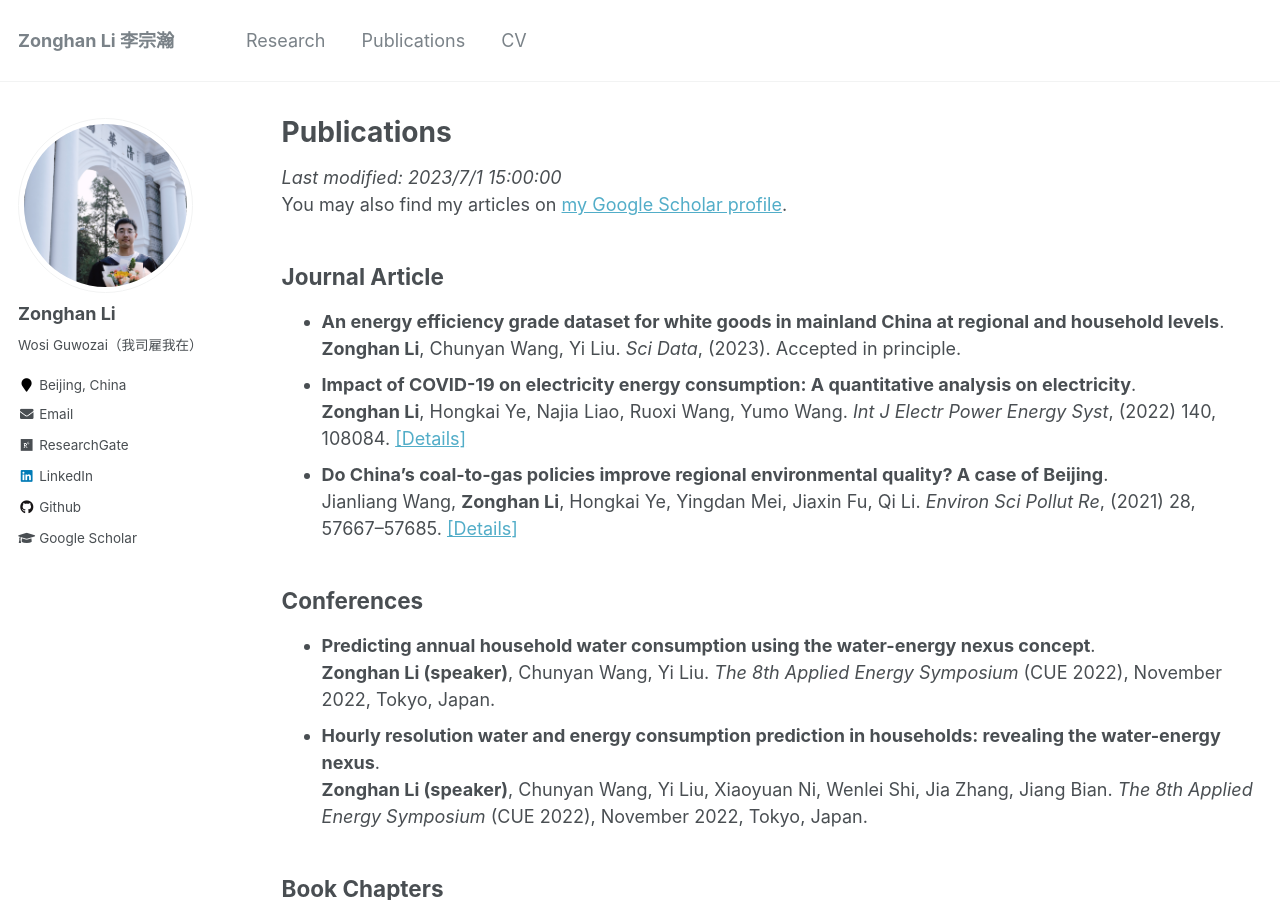
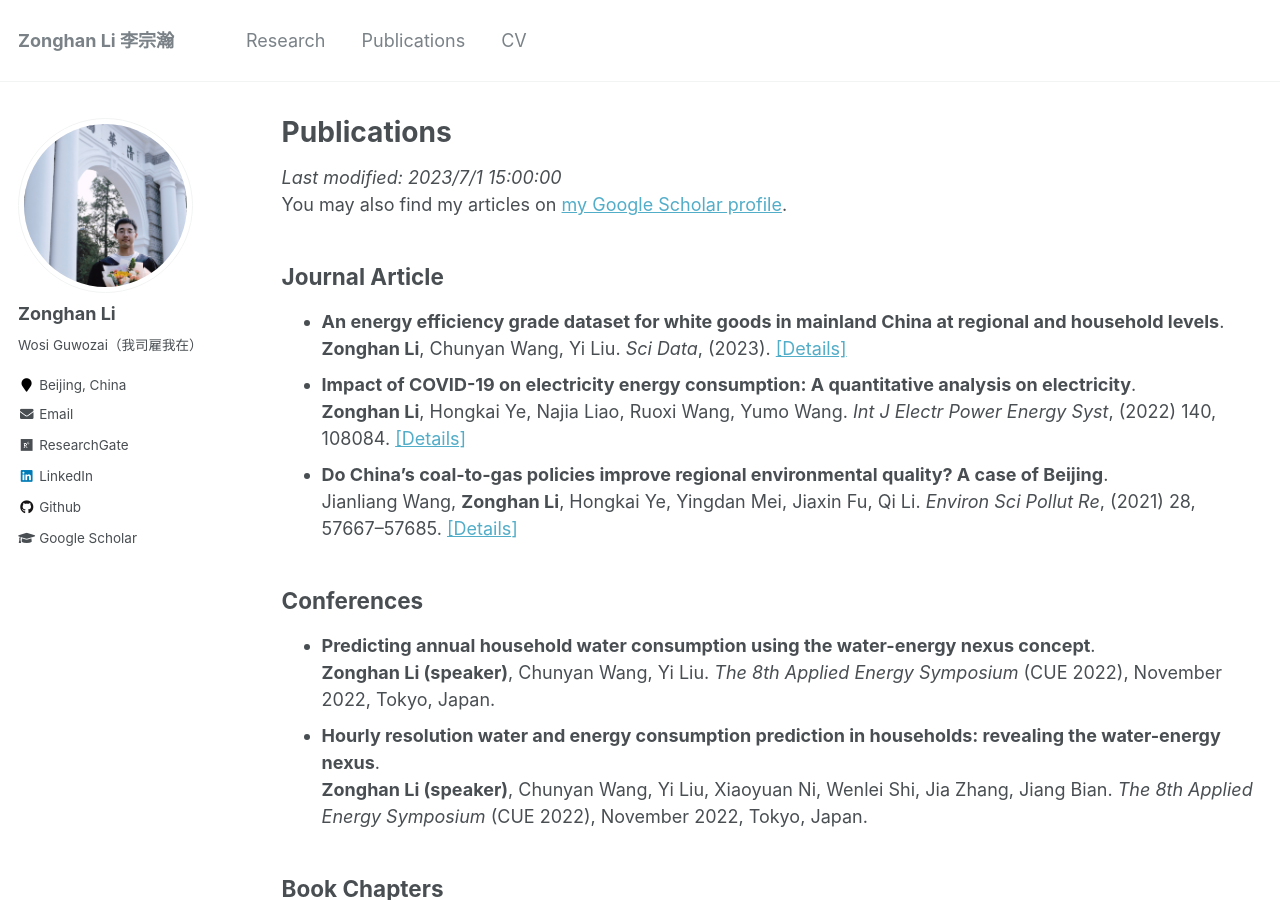
Before and after one commit to lzh3278/lzh.github.io, a Jekyll site: the page built from _pages/publications.md, in a window 1280 px wide and 900 px high. Built offline with Jekyll 4.4.1, drawn with Linux system fonts in a browser that asks for light colours.

Commit message:
Update publications.md

```diff
--- a/_pages/publications.md
+++ b/_pages/publications.md
@@ -10,7 +10,7 @@ You may also find my articles on [my Google Scholar profile](https://scholar.goo
 Journal Article
 ------
 * **An energy efficiency grade dataset for white goods in mainland China at regional and household levels**.
-  **Zonghan Li**, Chunyan Wang, Yi Liu. *Sci Data*, (2023). Accepted in principle.
+  **Zonghan Li**, Chunyan Wang, Yi Liu. *Sci Data*, (2023). [[Details]](https://lzh3278.github.io/publication/SciData2023)
 * **Impact of COVID-19 on electricity energy consumption: A quantitative analysis on electricity**.
   **Zonghan Li**, Hongkai Ye, Najia Liao, Ruoxi Wang, Yumo Wang. *Int J Electr Power Energy Syst*, (2022) 140, 108084.  [[Details]](https://lzh3278.github.io/publication/ijepes2022)
 * **Do China’s coal-to-gas policies improve regional environmental quality? A case of Beijing**.
```
